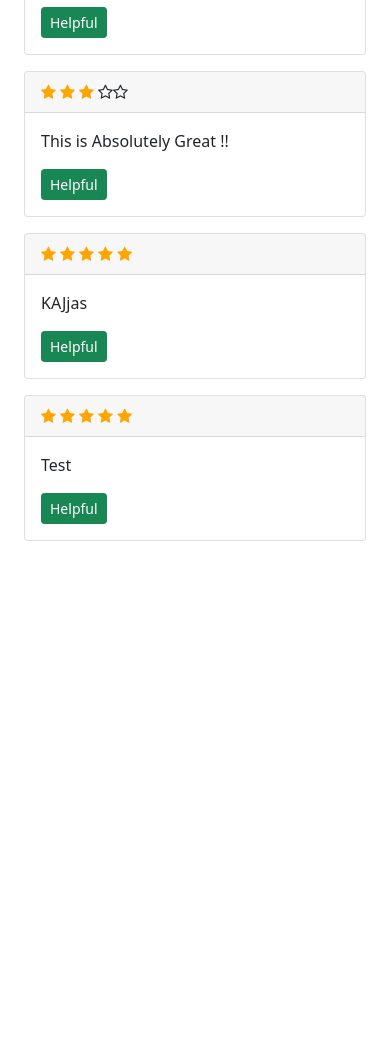
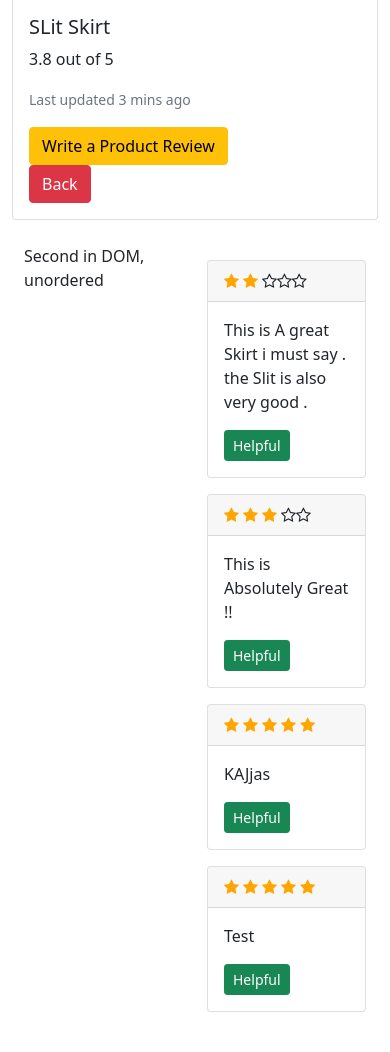
Before and after one commit to priyal-unbxd/Review, a Django app: page /4/ in a window 390 px wide. Shown: the part 299-1351 px from the top of the page. Before the commit the page ends 840 px from the top, so only its background shows below. Run offline with Django 3.2, Linux system fonts and the light colour scheme; data comes from the database, SQL or seed files in the repository; both versions use the stored data as it was after the commit.

Commit message:
Added coulmns to detail page , rounded up average rating on index

```diff
--- a/product/models.py
+++ b/product/models.py
@@ -19,7 +19,7 @@ class Product(models.Model):
         if count > 0:
             for r in allRatings:
                 total = total + r.rating
-            return (total / count)
+            return round((total / count),1)
         else:
             return 0
 
--- a/product/views.py
+++ b/product/views.py
@@ -6,12 +6,11 @@ import json
 # Create your views here.
 def index(request):
     allProds = Product.objects.all()
-    allProds1 = []
+    allProdsList = []
     for r in allProds:
         rdict = {'id':r.id,'name':r.name,'avgRating':r.calculateAvgRating}
-        allProds1.append(rdict)
-
-    return render(request,'index.html',context={'allProds':allProds1})
+        allProdsList.append(rdict)
+    return render(request,'index.html',context={'allProds':allProdsList})
 
 
 def detail(request,pk):
@@ -25,12 +24,8 @@ def savedetail(request,pk):
         data = request.POST
         data_ = dict(data.lists())
         data_.pop('csrfmiddlewaretoken')
-        print(data_)
-
         product = Product.objects.get(pk=pk)
         rating = request.POST.get('rating')
         comment = request.POST.get('comment')
         ProductRating.objects.create(product=product,rating=rating,comment=comment)
-
-
         return JsonResponse({"text":"works"})
--- a/templates/base.html
+++ b/templates/base.html
@@ -7,15 +7,19 @@
     <meta name="viewport" content="width=device-width, initial-scale=1">
 
     <!-- Bootstrap CSS -->
-    <link href="https://cdn.jsdelivr.net/npm/bootstrap@5.1.3/dist/css/bootstrap.min.css" rel="stylesheet" integrity="sha384-1BmE4kWBq78iYhFldvKuhfTAU6auU8tT94WrHftjDbrCEXSU1oBoqyl2QvZ6jIW3" crossorigin="anonymous">
+    <link
+      href="https://cdn.jsdelivr.net/npm/bootstrap@5.1.3/dist/css/bootstrap.min.css"
+      rel="stylesheet"
+      integrity="sha384-1BmE4kWBq78iYhFldvKuhfTAU6auU8tT94WrHftjDbrCEXSU1oBoqyl2QvZ6jIW3"
+      crossorigin="anonymous">
     {% block scripts %}
     {% endblock scripts %}
     <title>Hello, world!</title>
   </head>
   <body>
-
+    {%block navbar%}
+    {%endblock navbar%}
     {%block body%}
-
 
     {% endblock body %}
 
@@ -23,8 +27,12 @@
 
     <!-- Option 1: Bootstrap Bundle with Popper -->
 
-    <script src="https://cdn.jsdelivr.net/npm/bootstrap@5.1.3/dist/js/bootstrap.bundle.min.js" integrity="sha384-ka7Sk0Gln4gmtz2MlQnikT1wXgYsOg+OMhuP+IlRH9sENBO0LRn5q+8nbTov4+1p" crossorigin="anonymous"></script>
-    <link rel="stylesheet" href="https://cdnjs.cloudflare.com/ajax/libs/font-awesome/4.7.0/css/font-awesome.min.css">
+    <script
+      src="https://cdn.jsdelivr.net/npm/bootstrap@5.1.3/dist/js/bootstrap.bundle.min.js"
+      integrity="sha384-ka7Sk0Gln4gmtz2MlQnikT1wXgYsOg+OMhuP+IlRH9sENBO0LRn5q+8nbTov4+1p"
+      crossorigin="anonymous"></script>
+    <link rel="stylesheet"
+      href="https://cdnjs.cloudflare.com/ajax/libs/font-awesome/4.7.0/css/font-awesome.min.css">
     <!-- Option 2: Separate Popper and Bootstrap JS -->
     <!--
     <script src="https://cdn.jsdelivr.net/npm/@popperjs/core@2.10.2/dist/umd/popper.min.js" integrity="sha384-7+zCNj/IqJ95wo16oMtfsKbZ9ccEh31eOz1HGyDuCQ6wgnyJNSYdrPa03rtR1zdB" crossorigin="anonymous"></script>
--- a/templates/detail.html
+++ b/templates/detail.html
@@ -2,17 +2,17 @@
 {% extends 'base.html' %}
 {%load static %}
 
+<!-- Scripts for the page included here -->
 {% block scripts%}
 <script src="{% static 'js/detail.js' %}" defer></script>
 <script src="https://ajax.googleapis.com/ajax/libs/jquery/3.5.1/jquery.min.js"></script>
 {% endblock scripts%}
 
 
+<!-- Body tag content -->
 {% block body %}
 
-<!-- <--Modal-->
-
-
+<!-- Modal starts here -->
 <div class="modal fade" id="review-form" tabindex="-1" aria-labelledby="exampleModalLabel" aria-hidden="true">
   <div class="modal-dialog">
     <div class="modal-content">
@@ -48,34 +48,39 @@
   </div>
 </div>
 
-
+<!-- Modal ends here -->
 
 <div class="container my-4">
-
-<div class="card">
+    <div class="card mb-3" style="max-width: 1200px;">
+      <div class="row g-0">
+        <div class="col-md-4">
+          <img src="..." class="img-fluid rounded-start" alt="...">
+        </div>
+        <div class="col-md-8">
           <div class="card-body">
-      <div class="row">
-        <div class="col-auto">
-          <h3>{{prod.name}}</h3>
-        </div>
+            <h5 class="card-title">{{prod.name}}</h5>
+            <p class="card-text">{{prod.calculateAvgRating}} out of 5</p>
+            <p class="card-text"><small class="text-muted">Last updated 3 mins ago</small></p>
             <div class="col-auto pr-3">
-          <a href="#" class="btn btn-warning" data-bs-toggle="modal" data-bs-target="#review-form" data-bs-whatever="@mdo">Add a Review</a>
+              <a href="#" class="btn btn-warning" data-bs-toggle="modal" data-bs-target="#review-form" data-bs-whatever="@mdo">Write a Product Review</a>
             </div>
             <div class="col-auto pr-3">
               <a class="btn btn-danger" id="back-btn">Back</a>
             </div>
-
+          </div>
+          </div>
+        </div>
+      </div>
     </div>
 
-      <b>Average Rating</b><p>{{prod.calculateAvgRating}}</p>
-    </div>
-  </div>
+<!-- All Ratings and progress -->
   <div class="container my-4">
-
+    <div class="container">
+      <div class="row">
+        <div class="col order-last">
           {% for i in prodRatings%}
           <div class="card my-3">
             <div class="card-header" data-rating="{{i.rating}}">
-
             </div>
             <div class="card-body">
               <!-- <h5 class="card-title">Special title treatment</h5> -->
@@ -83,10 +88,15 @@
               <a href="#" class="btn btn-success btn-sm">Helpful</a>
             </div>
           </div>
-
           {% endfor %}
-
+        </div>
+        <div class="col">
+          Second in DOM, unordered
+        </div>
+      </div>
     </div>
 </div>
 
+</div>
 {% endblock body %}
+<!-- Body tag ends here -->
--- a/templates/navbar.html
+++ b/templates/navbar.html
@@ -1,7 +1,7 @@
 
 <nav class="navbar navbar-expand-lg navbar-light bg-light">
     <div class="container-fluid">
-      <a class="navbar-brand" href="#">Navbar</a>
+      <a class="navbar-brand" href="#">Navbar <img src="images/star.png"></a>
       <button class="navbar-toggler" type="button" data-bs-toggle="collapse" data-bs-target="#navbarSupportedContent" aria-controls="navbarSupportedContent" aria-expanded="false" aria-label="Toggle navigation">
         <span class="navbar-toggler-icon"></span>
       </button>
```
Also changed, not shown: templates/index.html (+45 -9 lines), Review/urls.py (line endings or trailing spaces), db.sqlite3, static/images/star.png (renamed from static/images/icons8-star-48.png). Lines whose indentation alone changed are shown as unchanged.
